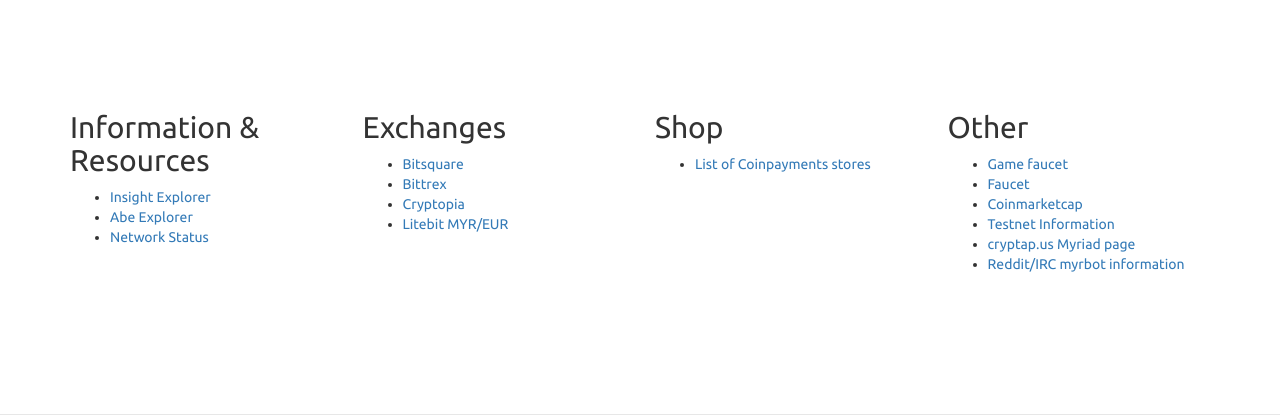
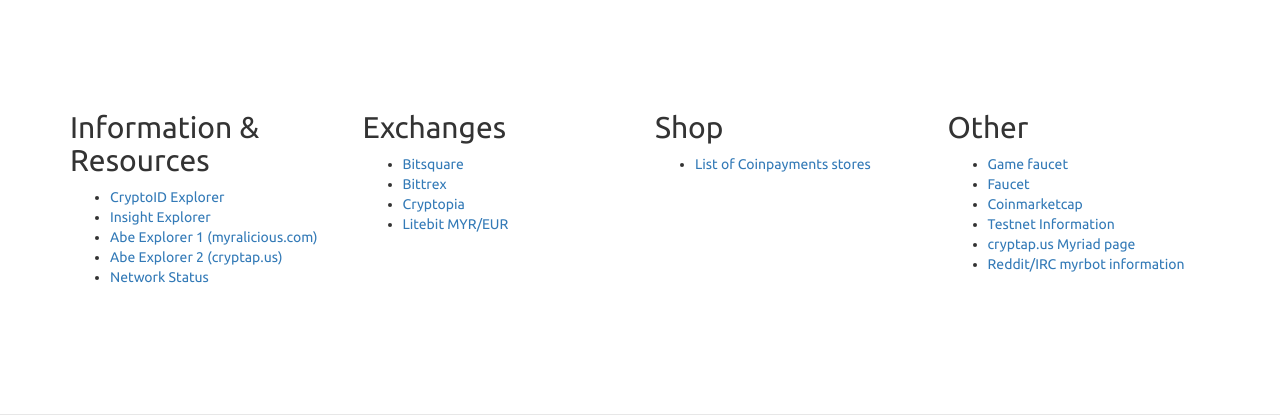
Before and after one commit to myriadteam/myriadteam.github.io, a PHP site: page /ar/services in a window 1280 px wide. Shown: the part 324-739 px from the top of the page. Run offline with PHP 8.4, Linux system fonts and the light colour scheme; data that the repository does not hold is empty; some libraries are stand-ins or nearby versions.

Commit message:
added explorers

```diff
--- a/web/services.php
+++ b/web/services.php
@@ -6,8 +6,10 @@
 		<div class="col-lg-3">
 			<h2><?php echo translate("Information &amp; Resources", $lang); ?></h2>
 			<ul>
+				<li><a href="https://chainz.cryptoid.info/xmy/" target="_blank">CryptoID Explorer</a></li>
 				<li><a href="http://insight-myr.cryptap.us/" target="_blank">Insight Explorer</a></li>
-				<li><a href="https://cryptap.us/myr/explorer/chain/Myriadcoin" target="_blank">Abe Explorer</a></li>
+				<li><a href="https://abe.myralicious.com/chain/Myriadcoin" target="_blank">Abe Explorer 1 (myralicious.com)</a></li>
+				<li><a href="https://cryptap.us/myr/explorer/chain/Myriadcoin" target="_blank">Abe Explorer 2 (cryptap.us)</a></li>
 				<li><a href="http://myriad.nutty.one/home" target="_blank"><?php echo translate("Network Status", $lang); ?></a></li>
 			</ul>
 		</div>
```
